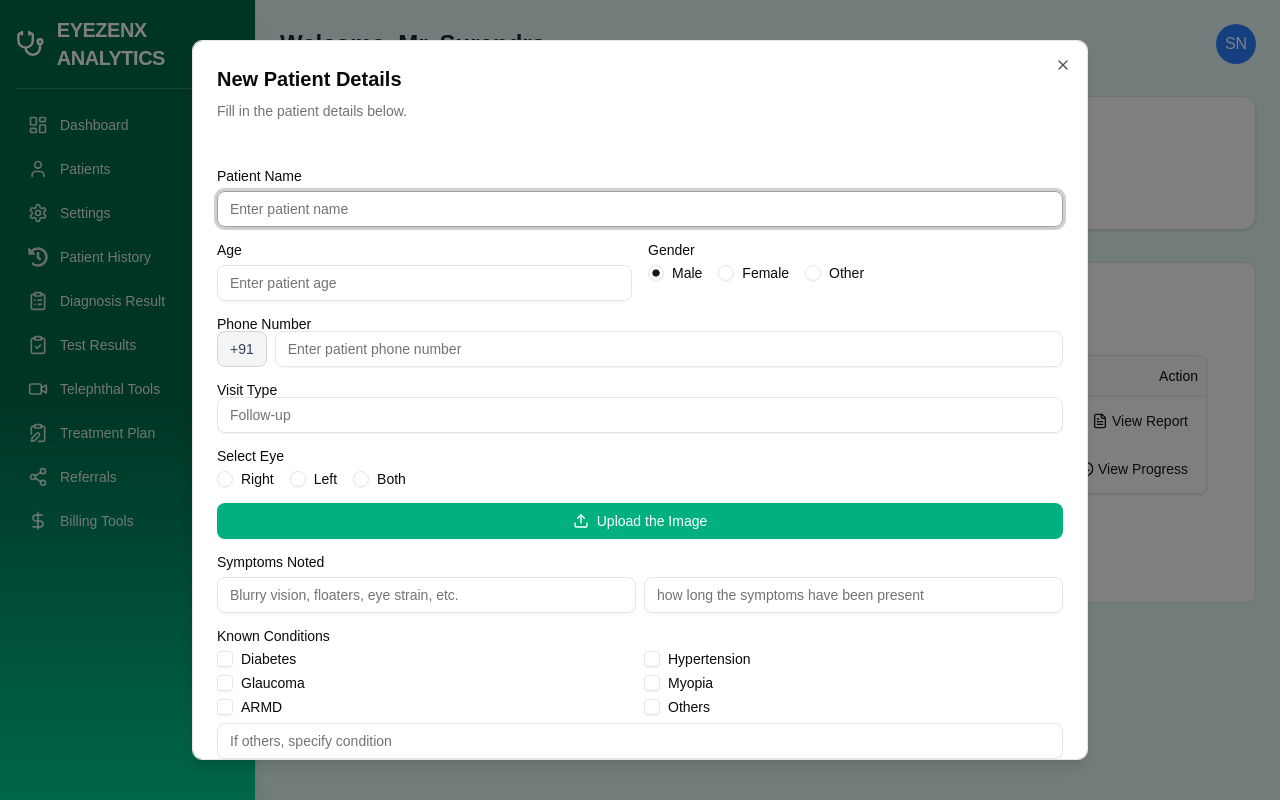
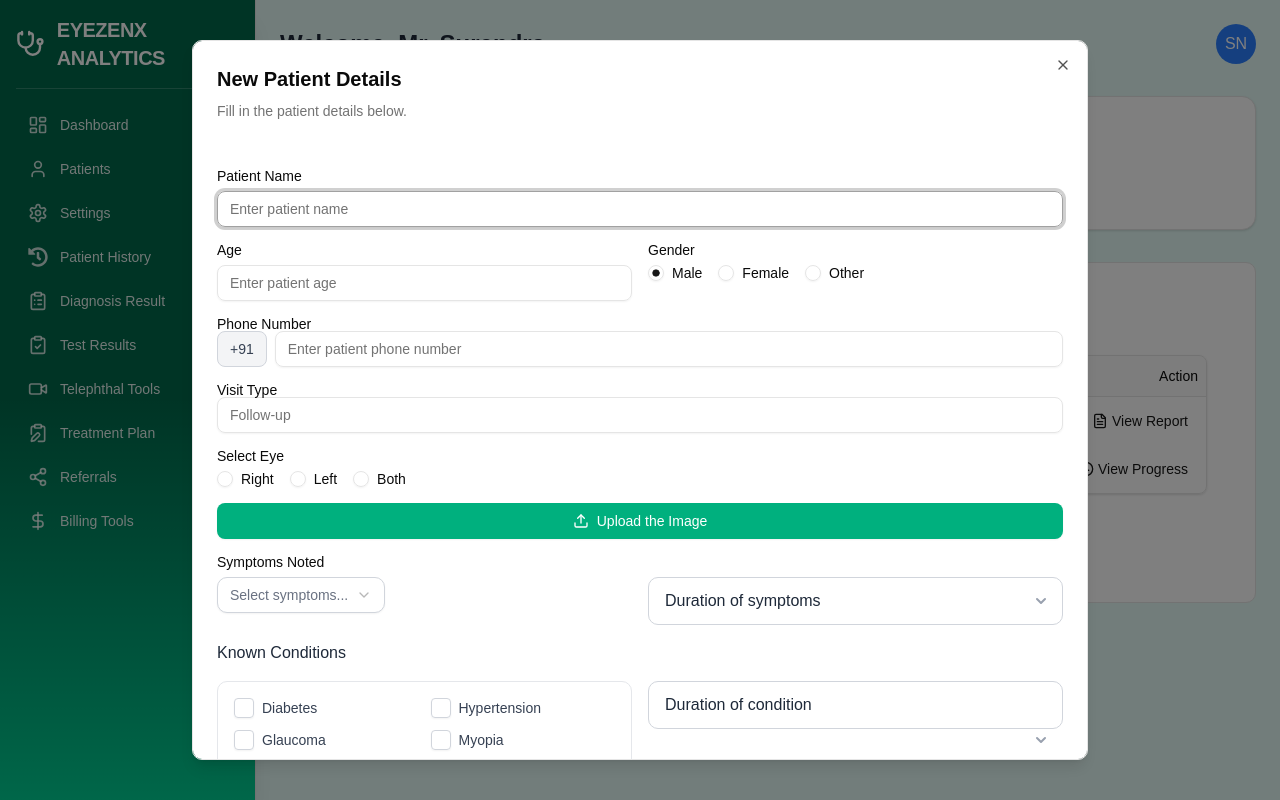
Before and after one commit to Tech-EyeZenX/eyezen-connect, a React (Vite) app in the folder eyezen-connect/: page /optometricdashboard in a window 1280 px wide. Both pictures are taken after a click on the button "Add Patient". Built offline with nearby package versions, Linux system fonts and the light colour scheme; the HTML template or start-up script is replaced by a standard one.

Commit message:
feat: Enhance ReportStatusTable with symptoms selection and duration dropdowns

```diff
--- a/eyezen-connect/src/components/ReportStatusTable.jsx
+++ b/eyezen-connect/src/components/ReportStatusTable.jsx
@@ -83,7 +83,7 @@ export function ReportStatusTable() {
         visitType: '',
         eye: '',
         symptoms: {
-            affected:"",
+            affected: "",
             duration: "",
         },
         knownConditions: [],
@@ -93,6 +93,24 @@ export function ReportStatusTable() {
         lifestyleRiskOther: '',
         duration: '',
     });
+
+
+
+    const symptomsList = [
+        "Blurred Vision",
+        "Difficulty Reading / Eye Strain",
+        "Headache",
+        "Double Vision",
+        "Watering",
+        "Redness",
+        "Itching / Burning",
+        "Light Sensitivity",
+        "Flashes / Floaters",
+        "Night Vision Difficulty",
+        "Glare / Halos",
+        "Dryness / Gritty Feeling",
+        "Frequent Change in Spectacle Power",
+    ];
 
     const handleChange = (e) => {
         const { name, value } = e.target;
@@ -146,6 +164,19 @@ export function ReportStatusTable() {
         setInnerDialogOpen(!innerDialogOpen);
         toast("Image uploaded successfully!");
     }
+
+    const handleMultiSelectChange = (e) => {
+        const selectedOptions = Array.from(e.target.selectedOptions).map(option => option.value);
+        const selectedString = selectedOptions.join(',');
+
+        setFormData(prev => ({
+            ...prev,
+            symptoms: {
+                ...prev.symptoms,
+                affected: selectedString
+            }
+        }));
+    };
 
     return (
         <div className="p-6"> {/* Padding around the whole block */}
@@ -386,28 +417,63 @@ export function ReportStatusTable() {
                                 {/* Symptoms */}
                                 <div className="space-y-2">
                                     <Label>Symptoms Noted</Label>
-                                    <div className="grid grid-cols-1 md:grid-cols-2 gap-2">
-                                    <Input
-                                        name="symptoms"
-                                        placeholder="Blurry vision, floaters, eye strain, etc."
-                                        value={formData.symptoms.affected}
-                                        onChange={handleChange}
+                                    <div className="grid grid-cols-1 md:grid-cols-2 gap-4">
+                                        {/* Symptoms Dropdown */}
+                                        <div className="relative">
+                                            <Select>
+                                                <SelectTrigger className="h-12 bg-white border border-gray-300 rounded-lg hover:border-gray-400 focus:ring-2 focus:ring-blue-500 focus:border-transparent transition-colors">
+                                                    <SelectValue
+                                                        placeholder={
+                                                            <span className="text-gray-500">Select symptoms...</span>
+                                                        }
                                                     />
+                                                </SelectTrigger>
+                                                <SelectContent className="max-h-60 overflow-y-auto border border-gray-200 rounded-lg shadow-lg bg-white">
+                                                    {symptomsList.map((symptom, index) => (
+                                                        <SelectItem
+                                                            key={index}
+                                                            value={symptom}
+                                                            className="px-4 py-3 hover:bg-gray-50 focus:bg-blue-50 transition-colors cursor-pointer border-b border-gray-100 last:border-b-0  "
+                                                        >
+                                                            {symptom}
+                                                        </SelectItem>
+                                                    ))}
+                                                </SelectContent>
+                                            </Select>
+                                        </div>
 
-                                    <Input
+                                        {/* Duration Dropdown */}
+                                        <div className="relative">
+                                            <select
                                                 name="duration"
-                                        placeholder="how long the symptoms have been present"
                                                 value={formData.symptoms.duration}
                                                 onChange={handleChange}
-                                    />
-
+                                                className="w-full h-12 pl-4 pr-10 bg-white border border-gray-300 rounded-lg appearance-none hover:border-gray-400 focus:outline-none focus:ring-2 focus:ring-blue-500 focus:border-transparent transition-colors text-gray-800"
+                                            >
+                                                <option value="" className="text-gray-500">Duration of symptoms</option>
+                                                <option value="< 1 week">&lt; 1 week</option>
+                                                <option value="1-2 weeks">1-2 weeks</option>
+                                                <option value="2-4 weeks">2-4 weeks</option>
+                                                <option value=">1 month">&gt;1 month</option>
+                                            </select>
+                                            <div className="pointer-events-none absolute inset-y-0 right-0 flex items-center px-3">
+                                                <svg className="h-5 w-5 text-gray-400" xmlns="http://www.w3.org/2000/svg" viewBox="0 0 20 20" fill="currentColor">
+                                                    <path fillRule="evenodd" d="M5.293 7.293a1 1 0 011.414 0L10 10.586l3.293-3.293a1 1 0 111.414 1.414l-4 4a1 1 0 01-1.414 0l-4-4a1 1 0 010-1.414z" clipRule="evenodd" />
+                                                </svg>
+                                            </div>
+                                        </div>
                                     </div>
                                 </div>
 
+
                                 {/* Known Conditions */}
-                                <div className="space-y-2">
-                                    <Label>Known Conditions</Label>
-                                    <div className="grid grid-cols-2 gap-2">
+                                <div className="space-y-4">
+                                    <Label className="text-gray-800 font-medium text-base">Known Conditions</Label>
+
+                                    <div className="grid grid-cols-1 md:grid-cols-2 gap-4">
+                                        {/* Left Column: Conditions Checkboxes */}
+                                        <div className="bg-white border border-gray-200 rounded-lg p-4">
+                                            <div className="grid grid-cols-2 gap-3">
                                                 {["Diabetes", "Hypertension", "Glaucoma", "Myopia", "ARMD", "Others"].map((condition) => (
                                                     <div key={condition} className="flex items-center gap-2">
                                                         <Checkbox
@@ -416,17 +482,52 @@ export function ReportStatusTable() {
                                                             value={condition}
                                                             checked={formData.knownConditions.includes(condition)}
                                                             onCheckedChange={() => toggleCondition(condition)}
+                                                            className="h-5 w-5 rounded border-gray-300 text-blue-600 focus:ring-blue-500"
                                                         />
-                                                <Label htmlFor={condition}>{condition}</Label>
+                                                        <Label htmlFor={condition} className="text-gray-700">{condition}</Label>
                                                     </div>
                                                 ))}
                                             </div>
+                                        </div>
+
+                                        {/* Right Column: Duration Dropdown */}
+                                        <div className="relative">
+                                            <select
+                                                name="duration"
+                                                value={formData.knownConditionsDuration}
+                                                onChange={handleChange}
+                                                className="w-full h-12 pl-4 pr-10 bg-white border border-gray-300 rounded-lg appearance-none hover:border-gray-400 focus:outline-none focus:ring-2 focus:ring-blue-500 focus:border-transparent transition-colors text-gray-800"
+                                            >
+                                                <option value="" className="text-gray-500">Duration of condition</option>
+                                                <option value="< 6 months">&lt; 6 months</option>
+                                                <option value="6-12 months">6-12 months</option>
+                                                <option value="> 12 months">&gt; 12 months</option>
+                                                <option value="1-5 years">1-5 years</option>
+                                                <option value="> 5 years">&gt; 5 years</option>
+                                            </select>
+                                            <div className="pointer-events-none absolute inset-y-0 right-0 flex items-center px-3">
+                                                <svg className="h-5 w-5 text-gray-400" xmlns="http://www.w3.org/2000/svg" viewBox="0 0 20 20" fill="currentColor">
+                                                    <path fillRule="evenodd" d="M5.293 7.293a1 1 0 011.414 0L10 10.586l3.293-3.293a1 1 0 111.414 1.414l-4 4a1 1 0 01-1.414 0l-4-4a1 1 0 010-1.414z" clipRule="evenodd" />
+                                                </svg>
+                                            </div>
+                                        </div>
+                                    </div>
+
+                                    {/* Others Input Field */}
+                                    <div className="relative">
                                         <Input
                                             placeholder="If others, specify condition"
                                             name="knownConditionsOther"
                                             value={formData.knownConditionsOther}
                                             onChange={handleChange}
+                                            className="w-full h-12 pl-4 pr-4 bg-white border border-gray-300 rounded-lg hover:border-gray-400 focus:outline-none focus:ring-2 focus:ring-blue-500 focus:border-transparent transition-colors text-gray-800"
                                         />
+                                        <div className="absolute inset-y-0 right-0 flex items-center px-3">
+                                            <svg className="h-5 w-5 text-gray-400" xmlns="http://www.w3.org/2000/svg" viewBox="0 0 20 20" fill="currentColor">
+                                                <path fillRule="evenodd" d="M18 10a8 8 0 11-16 0 8 8 0 0116 0zm-7-4a1 1 0 11-2 0 1 1 0 012 0zM9 9a1 1 0 000 2v3a1 1 0 001 1h1a1 1 0 100-2v-3a1 1 0 00-1-1H9z" clipRule="evenodd" />
+                                            </svg>
+                                        </div>
+                                    </div>
                                 </div>
 
                                 {/* Family History */}
```
Lines whose indentation alone changed are shown as unchanged.
